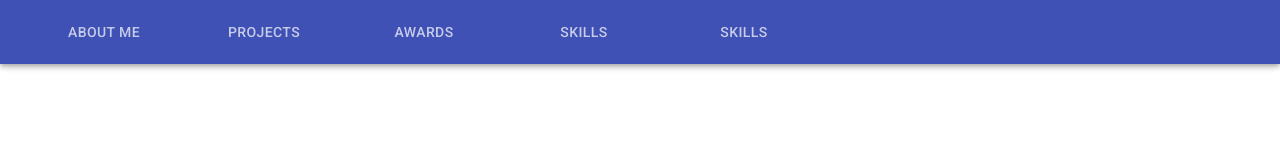
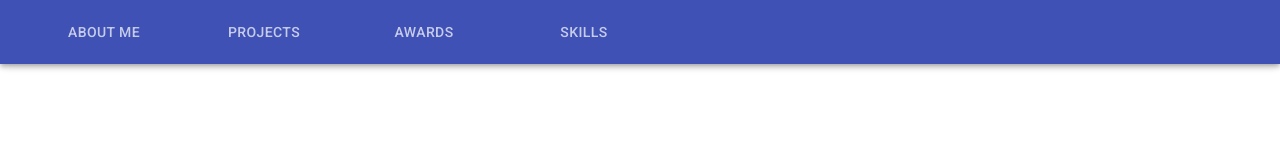
Before and after one commit to Robertr710/robert-portfolio, a React (Create React App) app: page / in a window 1280 px wide. Shown: the top 160 px of the page. Built offline with nearby package versions, Linux system fonts and the light colour scheme.

Commit message:
Removed extra tab

```diff
--- a/src/components/Header/Header.js
+++ b/src/components/Header/Header.js
@@ -26,7 +26,7 @@ const Header = (props) => {
                     <Tab component={Link} to="/projects"label="Projects"/>
                     <Tab component={Link} to="awards"label="Awards"/>
                     <Tab component={Link} to="/skills" label="Skills"/>
-                    <Tab component={Link} to="/skills" label="Skills"/>
+
                 </Tabs>
             </Toolbar>
         </AppBar>
```
